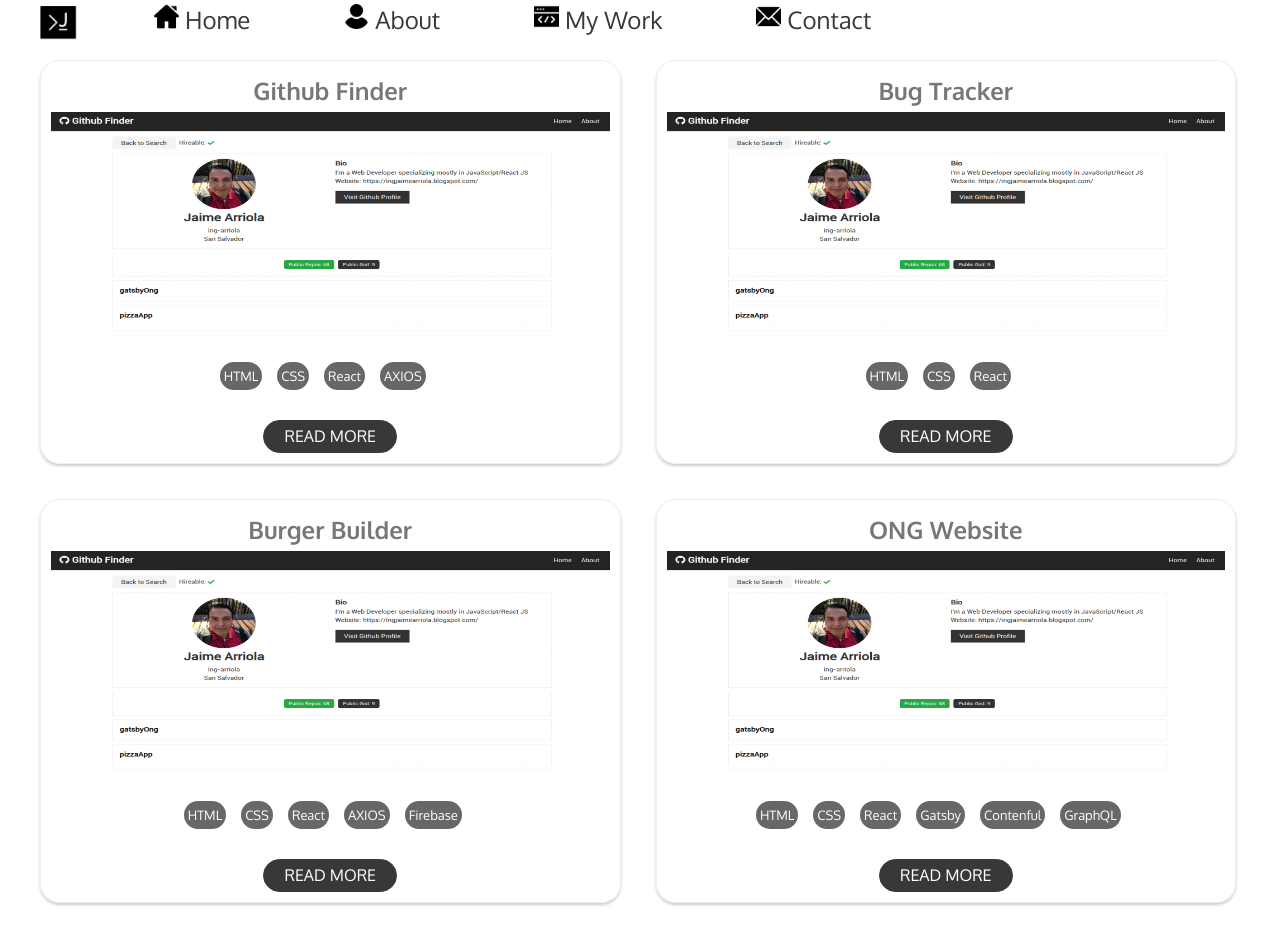
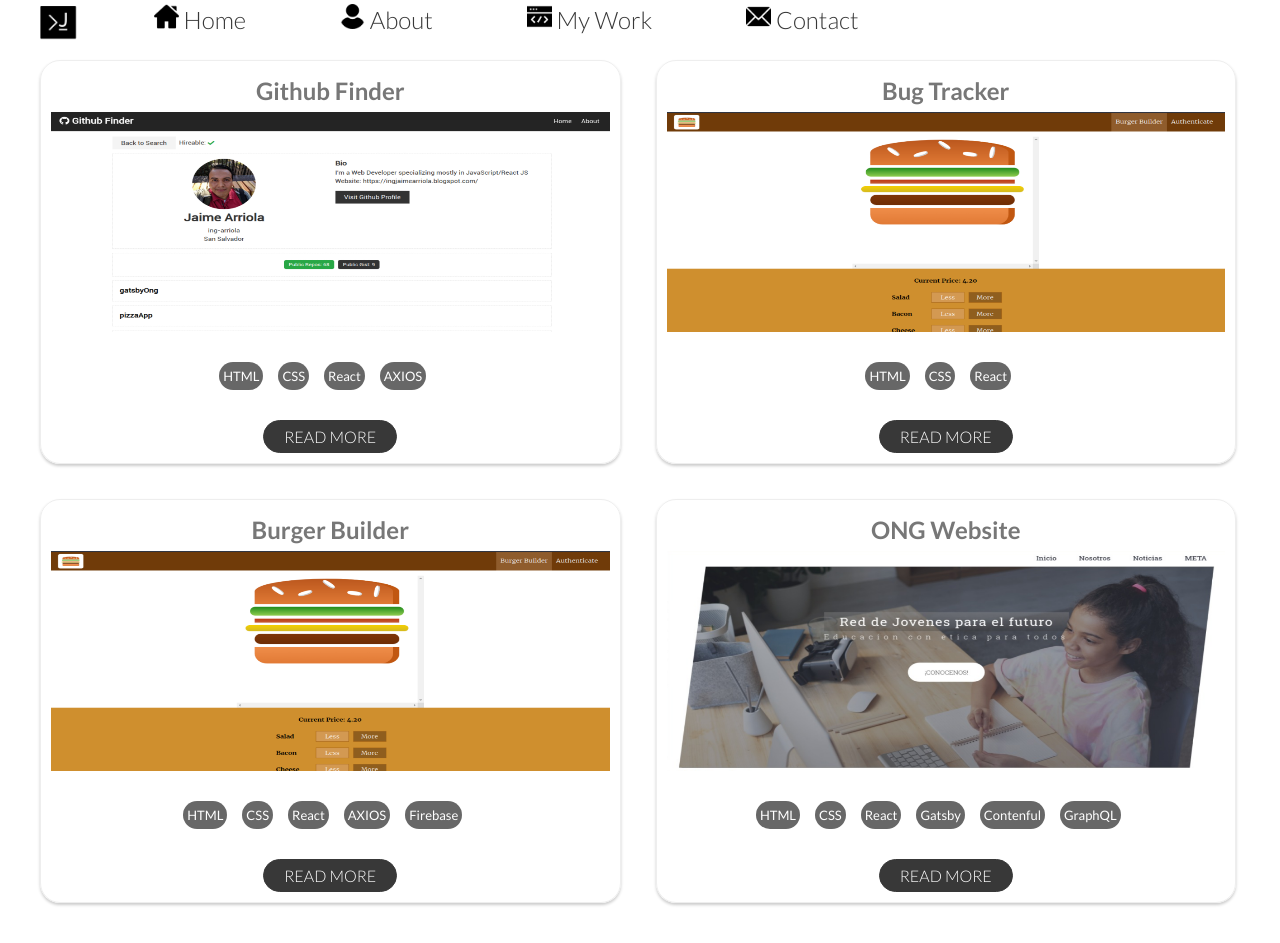
Before and after one commit to ing-arriola/personalBlog, a React (Create React App) app: page /work in a window 1280 px wide. Built offline with nearby package versions, Linux system fonts and the light colour scheme.

Commit message:
Added images and now I'm sending the images from projects component to singleProject component, also changed the font

```diff
--- a/public/index.html
+++ b/public/index.html
@@ -8,7 +8,7 @@
     <meta name="Jaime Arriola" content="Jaime Arriola Portfolio" />
 
     <link
-      href="https://fonts.googleapis.com/css2?family=Oxygen:wght@400;700&display=swap"
+      href="https://fonts.googleapis.com/css2?family=Lato:ital,wght@0,300;0,400;0,700;1,300&display=swap"
       rel="stylesheet"
     />
     <!--
--- a/src/App.css
+++ b/src/App.css
@@ -9,8 +9,8 @@ html {
 }
 
 body {
-  font-family: "Oxygen", sans-serif;
-  font-weight: 400;
+  font-family: "Lato", sans-serif;
+  font-weight: 300;
   font-size: 1.6rem;
   line-height: 1.7;
   color: #777;
@@ -49,7 +49,8 @@ body {
   display: block;
   color: #ffffff;
   font-size: 6rem;
-  font-weight: 700;
+  font-weight: 300;
+
   letter-spacing: 1rem;
   animation-name: moveInLeft;
   animation-duration: 1s;
@@ -75,7 +76,7 @@ body {
 .heading-primary--sub {
   display: block;
   font-size: 2rem;
-  font-weight: 700;
+  font-weight: 400;
   letter-spacing: 1.5rem;
   animation: moveInRight 1s ease-in;
 }
@@ -322,7 +323,6 @@ body {
 }
 
 .project-card {
-  /*  flex: 30%;*/
   border: 1px solid #eee;
   border-radius: 2rem;
   box-shadow: 0 0.2rem 0.3rem #ccc;
@@ -356,6 +356,7 @@ body {
 }
 
 .projects-card--tech {
+  font-weight: 400;
   background-color: rgba(56, 56, 56, 0.76);
   margin-right: 1.5rem;
   color: #fff;
--- a/src/components/Projects/Projects.js
+++ b/src/components/Projects/Projects.js
@@ -1,6 +1,6 @@
 import React from "react";
 import Project from "./SingleProject";
-
+import * as projectsPictures from "../../images/projects/projectsPictures";
 const Projects = () => {
   console.log(process.env.REACT_APP_SPACE_ID);
   console.log(process.env.REACT_APP_ACCESS_TOKEN);
@@ -10,6 +10,7 @@ const Projects = () => {
       name: "Github Finder",
       description:
         "This is a Front-end App which uses the Github API in order to get public data from github profiles",
+      picture: projectsPictures.gitFinder,
       techs: ["HTML", "CSS", "React", "AXIOS"],
     },
     {
@@ -17,6 +18,7 @@ const Projects = () => {
       name: "Bug Tracker",
       description:
         "This is a fullstack App made with MERN STACK and this allow to different users follow a flow of work ",
+      picture: projectsPictures.burger,
       techs: ["HTML", "CSS", "React"],
     },
     {
@@ -24,6 +26,7 @@ const Projects = () => {
       name: "Burger Builder",
       description:
         "This is a Front-end React App to build a hamburger, make an order and send a order with user's data to the backend (Firebase)",
+      picture: projectsPictures.burger,
       techs: ["HTML", "CSS", "React", "AXIOS", "Firebase"],
     },
     {
@@ -31,6 +34,7 @@ const Projects = () => {
       name: "ONG Website",
       description:
         "React Front End App with an Strapi API which was made for free in order to help to the ONG 'Jovenes para el futuro ' ",
+      picture: projectsPictures.redJovenes,
       techs: ["HTML", "CSS", "React", "Gatsby", "Contenful", "GraphQL"],
     },
   ];
@@ -43,6 +47,7 @@ const Projects = () => {
           projectName={project.name}
           projectDescription={project.description}
           projectTechs={project.techs}
+          projectPicture={project.picture}
         />
       ))}
     </div>
--- a/src/components/Projects/SingleProject.js
+++ b/src/components/Projects/SingleProject.js
@@ -7,7 +7,7 @@ const SingleProject = (props) => {
         <h2>{props.projectName}</h2>
       </div>
       <div className="project-card__image-container">
-        <img src={projectsPictures.gitFinder} className="project-card__image" />
+        <img src={props.projectPicture} className="project-card__image" />
       </div>
       <div className="projects-card__techs">
         {props.projectTechs.map((tech, index) => (
--- a/src/images/projects/projectsPictures.js
+++ b/src/images/projects/projectsPictures.js
@@ -1,2 +1,3 @@
 export const gitFinder = require("./githubFinder.png");
 export const burger = require("./burgerBuilder.png");
+export const redJovenes = require("./redJovenes.png");
```
Also changed, not shown: 1 other file (tests, documents, lock files or other folders).
